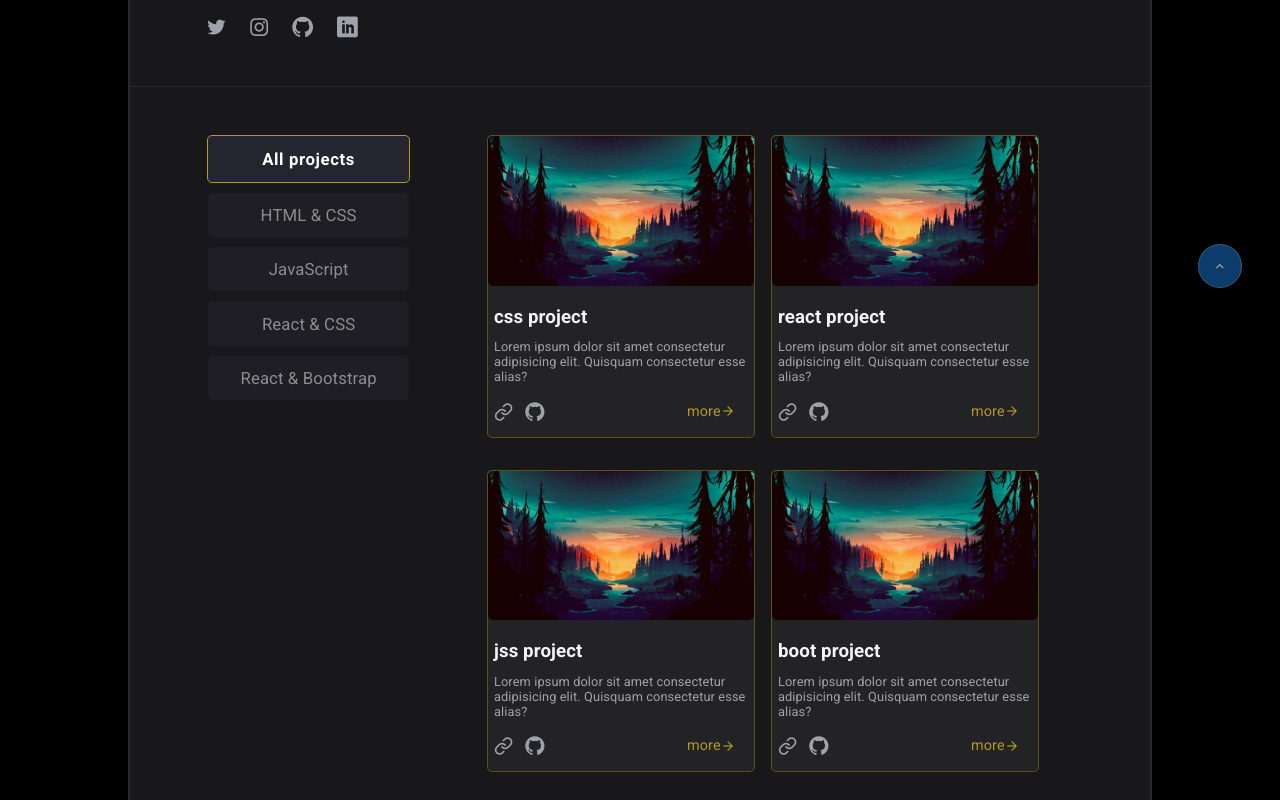
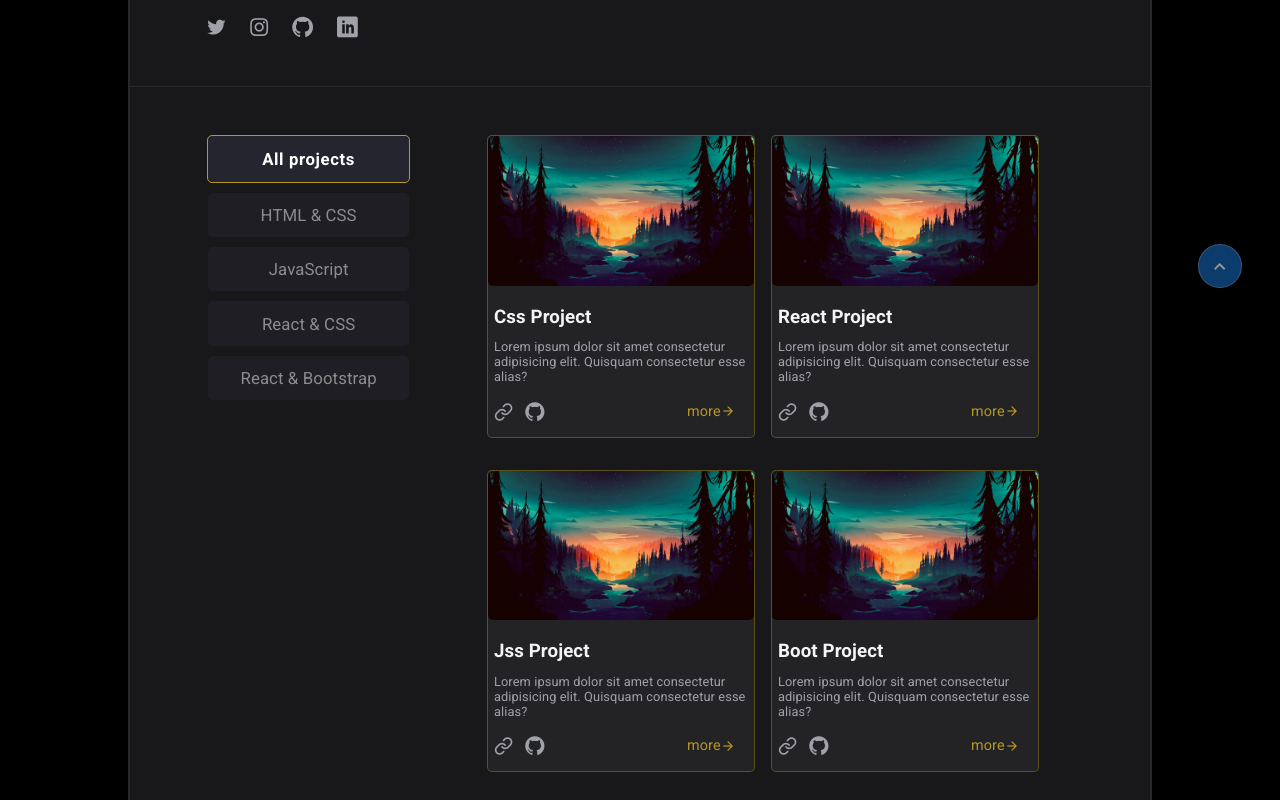
Before and after one commit to mohamadhayirmohamad/my-portfolio, a React (Vite) app in the folder my-portfolio-1/: page / in a window 1280 px wide. Shown: the part 480-1280 px from the top of the page. Built offline with nearby package versions, Linux system fonts and the light colour scheme.

Commit message:
code push

```diff
--- a/my-portfolio-1/src/components/3-main/Main.css
+++ b/my-portfolio-1/src/components/3-main/Main.css
@@ -54,7 +54,7 @@ main section.left-section.flex button.active {
 */
 
 main section.right-section.flex {
-  /* flex-grow: 1; */
+  flex-grow: 1;
   justify-content: center;
   flex-wrap: wrap;
   row-gap: 2rem;
@@ -87,6 +87,7 @@ main section.right-section.flex {
 
 .card .box .title {
   color: var(--title);
+  text-transform: capitalize;
 }
 
 .card .box .sub-title {
--- a/my-portfolio-1/src/components/3-main/Main.jsx
+++ b/my-portfolio-1/src/components/3-main/Main.jsx
@@ -2,22 +2,7 @@
 
 import { useState } from 'react'
 import './Main.css'
-const myProjects = [
-
-
-
-
-    { projectTitle: "css project", category: ["css"], imgPath: "./wp5134484.webp" },
-
-    { projectTitle: "react project", category: ["react"], imgPath: "./wp5134484.webp" },
-
-    { projectTitle: "jss project", category: ["jss"], imgPath: "./wp5134484.webp" },
-
-    { projectTitle: "boot project", category: ["boot"], imgPath: "./wp5134484.webp" },
-
-
-
-]
+import { myProjects } from './myprojects';
 
 
 
--- /dev/null
+++ b/my-portfolio-1/src/components/3-main/myprojects.js
@@ -0,0 +1,16 @@
+export const myProjects = [
+
+
+
+
+    { projectTitle: "css project", category: ["css"], imgPath: "./wp5134484.webp" },
+
+    { projectTitle: "react project", category: ["react"], imgPath: "./wp5134484.webp" },
+
+    { projectTitle: "jss project", category: ["jss"], imgPath: "./wp5134484.webp" },
+
+    { projectTitle: "boot project", category: ["boot"], imgPath: "./wp5134484.webp" },
+
+
+
+]
--- a/my-portfolio-1/src/index.css
+++ b/my-portfolio-1/src/index.css
@@ -125,7 +125,9 @@ text-align: center;
 border: 1px solid rgba(255, 255, 255, 0.319) ;
 transition: 0.3s;
 opacity: 0.6;
+font-size: 1.4rem;
 }
+
 
 .scroll2Top:hover{
 background-color: rgb(25, 118, 210);
```
